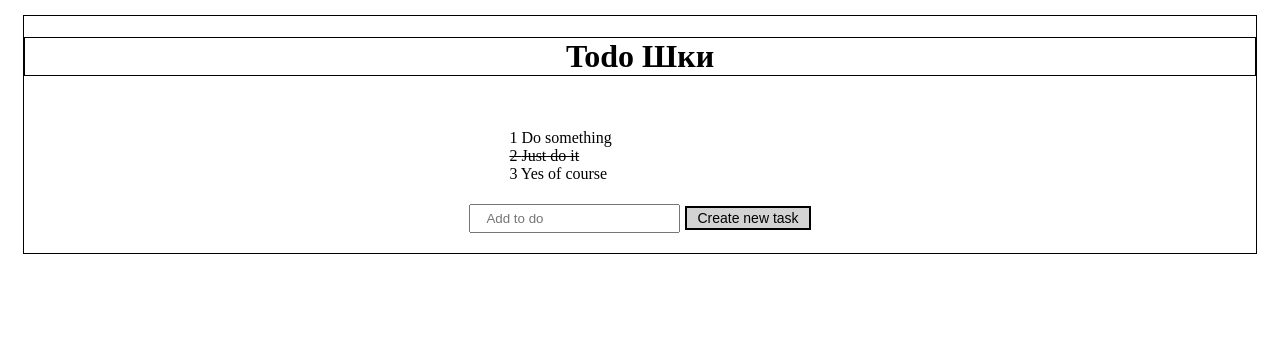
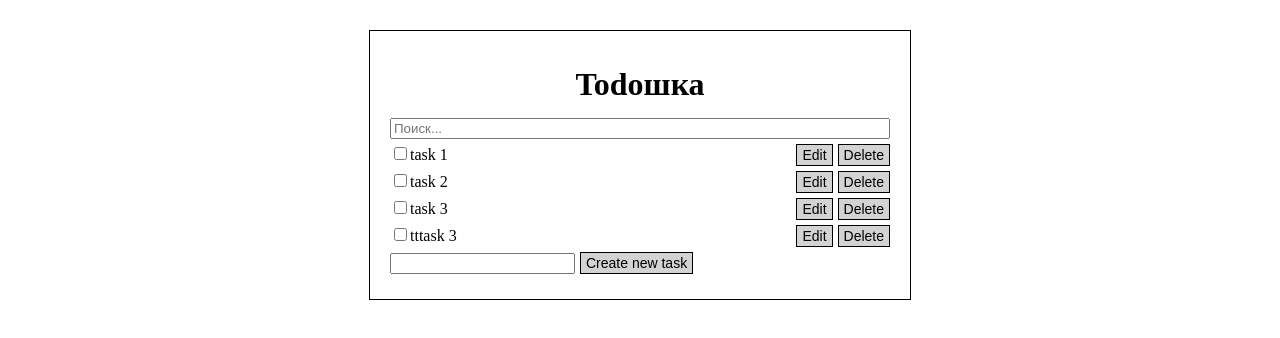
Before and after one commit to G00syara/ToDoListWebBee, a React (Create React App) app in the folder 1_webbee_task_manager/: page / in a window 1280 px wide. Shown: the top 338 px of the page. Built offline with nearby package versions, Linux system fonts and the light colour scheme.

Commit message:
2 commit raw todo but working todo

```diff
--- a/1_webbee_task_manager/src/App.tsx
+++ b/1_webbee_task_manager/src/App.tsx
@@ -1,15 +1,101 @@
-import React from 'react';
-import TodoList from './components/TodoList';
-import MyButton from './components/UI/button/MyButton';
-import MyInput from './components/UI/input/MyInput';
+import React, { useState, useMemo } from 'react';
+
+import { TodoList } from './components/TodoList';
+
 import './css/app.css';
 
-function App() {
+import { TodoPanel } from './components/TodoPanel';
+
+const DEFAULT_TODO_LIST = [
+  { id: 1, title: 'task 1', completed: false },
+  { id: 2, title: 'task 2', completed: false },
+  { id: 3, title: 'task 3', completed: false },
+  { id: 4, title: 'tttask 3', completed: false },
+];
+
+export const App = () => {
+  const [todoIdForEdit, setTodoIdForEdit] = useState<number | null>(null);
+  const [todos, setTodos] = useState(DEFAULT_TODO_LIST);
+
+  const [searchQuery, setSearchQuery] = useState<string>('');
+
+  const sortedTodos = useMemo(() => {
+    if (searchQuery) {
+      return [...todos].sort(() => searchQuery.localeCompare(searchQuery));
+    }
+    return todos;
+  }, [searchQuery, todos]);
+
+  const sortedTodos2 = useMemo(() => {
+    return sortedTodos.filter((todos) => todos.title.toLowerCase().includes(searchQuery.toLowerCase()));
+  }, [searchQuery, sortedTodos]);
+
+  const selectTodoIdForEdit = (id: Todo['id']) => {
+    setTodoIdForEdit(id);
+  };
+
+  const deleteTodo = (id: Todo['id']) => {
+    setTodos(todos.filter((todo) => todo.id !== id));
+  };
+
+  const addTodo = ({ title }: Omit<Todo, 'id' | 'completed'>) => {
+    setTodos([...todos, { id: todos[todos.length - 1].id + 1, title, completed: false }]);
+  };
+
+  const checkTodo = (id: Todo['id']) => {
+    setTodos(
+      todos.map((todo) => {
+        if (todo.id === id) {
+          return { ...todo, completed: !todo.completed };
+        }
+        return todo;
+      }),
+    );
+  };
+
+  const changeTodo = ({ title }: Omit<Todo, 'id' | 'completed'>) => {
+    setTodos(
+      todos.map((todo) => {
+        if (todo.id === todoIdForEdit) {
+          return { ...todo, title, completed: todo.completed ? !todo.completed : todo.completed };
+        }
+        return todo;
+      }),
+    );
+    setTodoIdForEdit(null);
+  };
+
+  const cancelTodo = () => {
+    setTodos(
+      todos.map((todo) => {
+        return { ...todo, completed: todo.completed ? !todo.completed : todo.completed };
+      }),
+    );
+    setTodoIdForEdit(null);
+  };
+
   return (
-    <div className="App">
-      <TodoList />
+    <div className="app_container">
+      <div className="container">
+        <h1 className="TodoText"> Todoшка</h1>
+        <input
+          type="text"
+          placeholder="Поиск..."
+          value={searchQuery}
+          onChange={(e) => setSearchQuery(e.target.value)}
+          className="simple_input"
+        />
+        <TodoList
+          todoIdForEdit={todoIdForEdit}
+          todos={sortedTodos2}
+          deleteTodo={deleteTodo}
+          checkTodo={checkTodo}
+          selectTodoIdForEdit={selectTodoIdForEdit}
+          changeTodo={changeTodo}
+          cancelTodo={cancelTodo}
+        />
+        <TodoPanel mode="add" addTodo={addTodo} />
+      </div>
     </div>
   );
-}
-
-export default App;
+};
--- a/1_webbee_task_manager/src/components/TodoItem.tsx
+++ b/1_webbee_task_manager/src/components/TodoItem.tsx
@@ -1,62 +1,32 @@
-import React, { FC, useState } from 'react';
-import MyButton from './UI/button/MyButton';
-import MyInput from './UI/input/MyInput';
+import React from 'react';
+import MyButton from '../components/UI/button/MyButton';
 
-interface TodoListListProps {
-  children?: React.ReactChild | React.ReactNode;
+interface TodoItemProps {
+  todo: Todo;
+  deleteTodo: (id: Todo['id']) => void;
+  checkTodo: (id: Todo['id']) => void;
+  selectTodoIdForEdit: (id: Todo['id']) => void;
 }
 
-interface item {
-  id: number;
-  title: string;
-  completed: boolean;
-}
-
-const TodoItem: FC<TodoListListProps> = () => {
-  const [todos, setTodos] = useState<item[]>([
-    { id: 1, title: 'Do something', completed: false },
-    { id: 2, title: 'Just do it', completed: true },
-    { id: 3, title: 'Yes of course', completed: false },
-  ]);
-
-  const [input, setInput] = useState<string>('');
-
-  const handleToggle = (id: number) => {
-    setTodos(
-      todos.map((todo) => {
-        if (todo.id === id) {
-          return { ...todo, completed: !todo.completed };
-        }
-        return todo;
-      }),
-    );
-  };
-
-  const addTodo = () => {
-    const newTodo: item = { id: todos[todos.length - 1].id + 1, title: input, completed: false };
-    setTodos([...todos, newTodo]);
-    setInput('');
-  };
-
-  return (
-    <div>
-      <ul>
-        {todos.map((todo) => (
-          <li
-            key={todo.id}
-            onClick={() => handleToggle(todo.id)}
-            style={{ textDecoration: todo.completed ? 'line-through' : 'none' }}
-            value={todo.title}
-          >
-            {todo.id + ' '}
-            {todo.title}
-          </li>
-        ))}
-      </ul>
-      <MyInput type="type" value={input} placeholder="Add to do" onChange={(e) => setInput(e.currentTarget.value)} />
-      <MyButton onClick={addTodo}>Create new task</MyButton>
+export const TodoItem: React.FC<TodoItemProps> = ({ todo, deleteTodo, checkTodo, selectTodoIdForEdit }) => (
+  <>
+    <div className="TodoItem">
+      <div className="TodoItem">
+        <div
+          className="TodoItem_text"
+          aria-hidden
+          style={{
+            textDecoration: todo.completed ? 'line-through' : 'none',
+          }}
+        >
+          <input type="checkbox" onClick={() => checkTodo(todo.id)} />
+          {todo.title}
+        </div>
+      </div>
+      <div className="TodoItem">
+        <MyButton onClick={() => selectTodoIdForEdit(todo.id)}>Edit</MyButton>
+        <MyButton onClick={() => deleteTodo(todo.id)}>Delete</MyButton>
+      </div>
     </div>
-  );
-};
-
-export default TodoItem;
+  </>
+);
--- a/1_webbee_task_manager/src/components/TodoList.tsx
+++ b/1_webbee_task_manager/src/components/TodoList.tsx
@@ -1,20 +1,40 @@
-import React, { FC, useState } from 'react';
-import TodoItem from './TodoItem';
-import MySelect from './UI/select/MySelect';
+import React from 'react';
 
-interface TodoListListProps {
-  children?: React.ReactChild | React.ReactNode;
+import { TodoItem } from '../components/TodoItem';
+import { TodoPanel } from '../components/TodoPanel';
+
+interface TodoListProps {
+  todoIdForEdit: Todo['id'] | null;
+  todos: Todo[];
+  deleteTodo: (id: Todo['id']) => void;
+  checkTodo: (id: Todo['id']) => void;
+  selectTodoIdForEdit: (id: Todo['id']) => void;
+  changeTodo: ({ title }: Omit<Todo, 'id' | 'checked'>) => void;
+  cancelTodo: ({}: Omit<Todo, 'id' | 'checked'>) => void;
 }
 
-const TodoList: FC<TodoListListProps> = () => {
-  return (
-    <div className="TodoList">
-      <h1 className="TodoHeader">Todo Шки</h1>
-      <div className="TodoText">
-        <TodoItem />
-      </div>
-    </div>
-  );
-};
-
-export default TodoList;
+export const TodoList: React.FC<TodoListProps> = ({
+  todos,
+  todoIdForEdit,
+  changeTodo,
+  deleteTodo,
+  checkTodo,
+  cancelTodo,
+  selectTodoIdForEdit,
+}) => (
+  <div>
+    {todos.map((todo) => {
+      if (todo.id === todoIdForEdit)
+        return <TodoPanel mode="edit" changeTodo={changeTodo} editTodo={todo} cancelTodo={cancelTodo} />;
+      return (
+        <TodoItem
+          key={todo.id}
+          todo={todo}
+          deleteTodo={deleteTodo}
+          checkTodo={checkTodo}
+          selectTodoIdForEdit={selectTodoIdForEdit}
+        />
+      );
+    })}
+  </div>
+);
--- /dev/null
+++ b/1_webbee_task_manager/src/components/TodoPanel.tsx
@@ -0,0 +1,64 @@
+import React from 'react';
+
+import MyButton from '../components/UI/button/MyButton';
+
+const DEFAULT_TODO = { title: '', completed: false };
+
+interface AddTodoPanelProps {
+  mode: 'add';
+  addTodo: ({ title }: Omit<Todo, 'id' | 'checked'>) => void;
+}
+
+interface EditTodoPanelProps {
+  mode: 'edit';
+  editTodo: Omit<Todo, 'id' | 'checked'>;
+  changeTodo: ({ title }: Omit<Todo, 'id' | 'checked'>) => void;
+  cancelTodo: ({}: Omit<Todo, 'id' | 'checked'>) => void;
+}
+
+type TodoPanelProps = AddTodoPanelProps | EditTodoPanelProps;
+
+export const TodoPanel: React.FC<TodoPanelProps> = (props) => {
+  const isEdit = props.mode === 'edit';
+  const [todo, setTodo] = React.useState(isEdit ? props.editTodo : DEFAULT_TODO);
+  const backcolor = '';
+
+  const onClick = () => {
+    if (!todo.title) {
+      return alert('Не оставляй строку пустой)');
+    }
+    if (isEdit) {
+      return props.changeTodo(todo);
+    }
+    props.addTodo(todo);
+    setTodo(DEFAULT_TODO);
+  };
+
+  const CancelTodo = () => {
+    if (isEdit) {
+      return props.cancelTodo(todo);
+    }
+  };
+
+  const onChange = (event: React.ChangeEvent<HTMLInputElement>) => {
+    const { value, title } = event.target;
+    setTodo({ ...todo, [title]: value });
+  };
+
+  return (
+    <div className="TodoEditInputButton">
+      <div className="TodoAddInputButton">
+        <div>
+          <label htmlFor="title">
+            <input autoComplete="off" id="title" value={todo.title} onChange={onChange} title="title" placeholder="" />
+          </label>
+          {!isEdit && <MyButton onClick={onClick}>Create new task</MyButton>}
+        </div>
+      </div>
+      <div className="buttons">
+        {isEdit && <MyButton onClick={onClick}>Save</MyButton>}
+        {isEdit && <MyButton onClick={CancelTodo}>Cancel</MyButton>}
+      </div>
+    </div>
+  );
+};
--- a/1_webbee_task_manager/src/components/UI/button/MyButton.module.css
+++ b/1_webbee_task_manager/src/components/UI/button/MyButton.module.css
@@ -1,9 +1,10 @@
 .button {
   margin-left: 5px;
-  padding: 2px 10px;
+  margin-bottom: 5px;
+  padding: 2px 5px;
   font-size: 14px;
   background: transparent;
-  border: 2px solid black;
+  border: 1.5px solid black;
   cursor: pointer;
   background-color: lightgray;
 }
--- a/1_webbee_task_manager/src/components/UI/input/MyInput.module.css
+++ /dev/null
@@ -1,4 +0,0 @@
-.myInput {
-  padding: 5px 15px;
-  margin: 5px 0;
-}
--- a/1_webbee_task_manager/src/components/UI/input/MyInput.tsx
+++ /dev/null
@@ -1,17 +0,0 @@
-import React, { FC } from 'react';
-import classes from '../input/MyInput.module.css';
-// import { PropsWithChildren } from 'react'; //Нужно чтобы каждый раз не прописывать children
-
-interface MyInputProps extends React.ComponentPropsWithRef<'input'> {
-  children?: React.ReactChild | React.ReactNode;
-}
-
-const MyInput: FC<MyInputProps> = ({ children, ...props }) => {
-  return (
-    <input className={classes.myInput} {...props}>
-      {children}
-    </input>
-  );
-};
-
-export default MyInput;
--- a/1_webbee_task_manager/src/css/app.css
+++ b/1_webbee_task_manager/src/css/app.css
@@ -10,11 +10,47 @@
   border: 1px solid black;
 }
 .TodoText {
+  margin: auto;
+  max-width: 800px;
+  position: center;
   display: grid;
   justify-content: center;
   padding: 15px;
 }
 
-li {
-  list-style-type: none;
+.TodoItem {
+  display: flex;
+  justify-content: space-between;
 }
+
+.TodoItem_text {
+  padding-right: 15px;
+  word-break: break-all;
+}
+.TodoAddInputButton {
+  display: flex;
+  justify-content: space-between;
+}
+.TodoEditInputButton {
+  display: flex;
+  justify-content: space-between;
+}
+.app_container {
+  margin-top: 30px;
+  height: 100%;
+  display: grid;
+  justify-content: center;
+  align-content: center;
+}
+
+.container {
+  display: flex;
+  flex-direction: column;
+  width: 500px;
+  padding: 20px;
+  border: 1px solid black;
+}
+
+.simple_input {
+  margin-bottom: 5px;
+}
--- a/1_webbee_task_manager/src/index.tsx
+++ b/1_webbee_task_manager/src/index.tsx
@@ -1,6 +1,6 @@
 import React from 'react';
 import ReactDOM from 'react-dom/client';
-import App from './App';
+import { App } from './App';
 
 const root = ReactDOM.createRoot(document.getElementById('root') as HTMLElement);
 root.render(
--- a/1_webbee_task_manager/src/react-app-env.d.ts
+++ b/1_webbee_task_manager/src/react-app-env.d.ts
@@ -1 +1,7 @@
 /// <reference types="react-scripts" />
+
+type Todo = {
+  id: number;
+  title: string;
+  completed: boolean;
+};
```
Also changed, not shown: 1_webbee_task_manager/src/components/UI/select/MySelect.tsx (deleted, +0 -25 lines).
